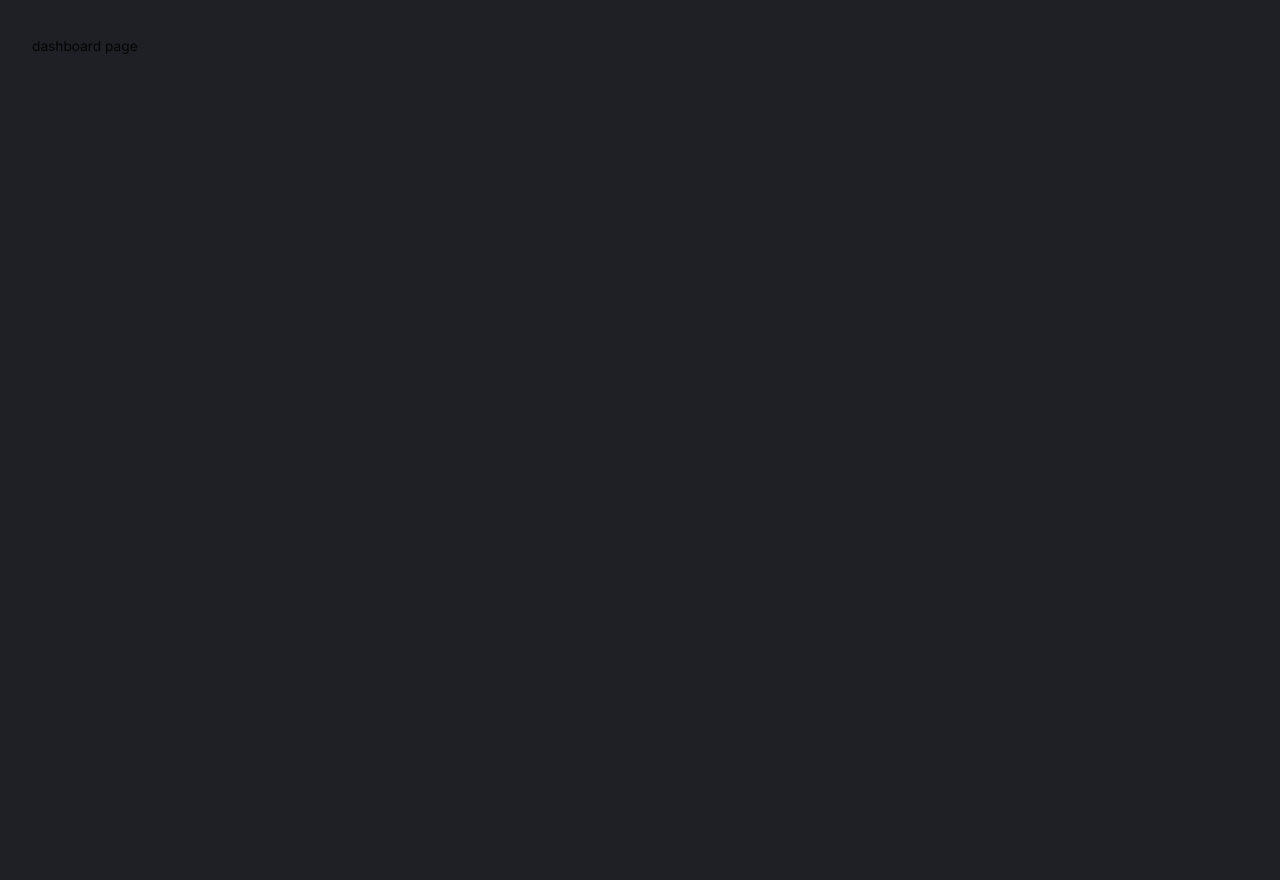
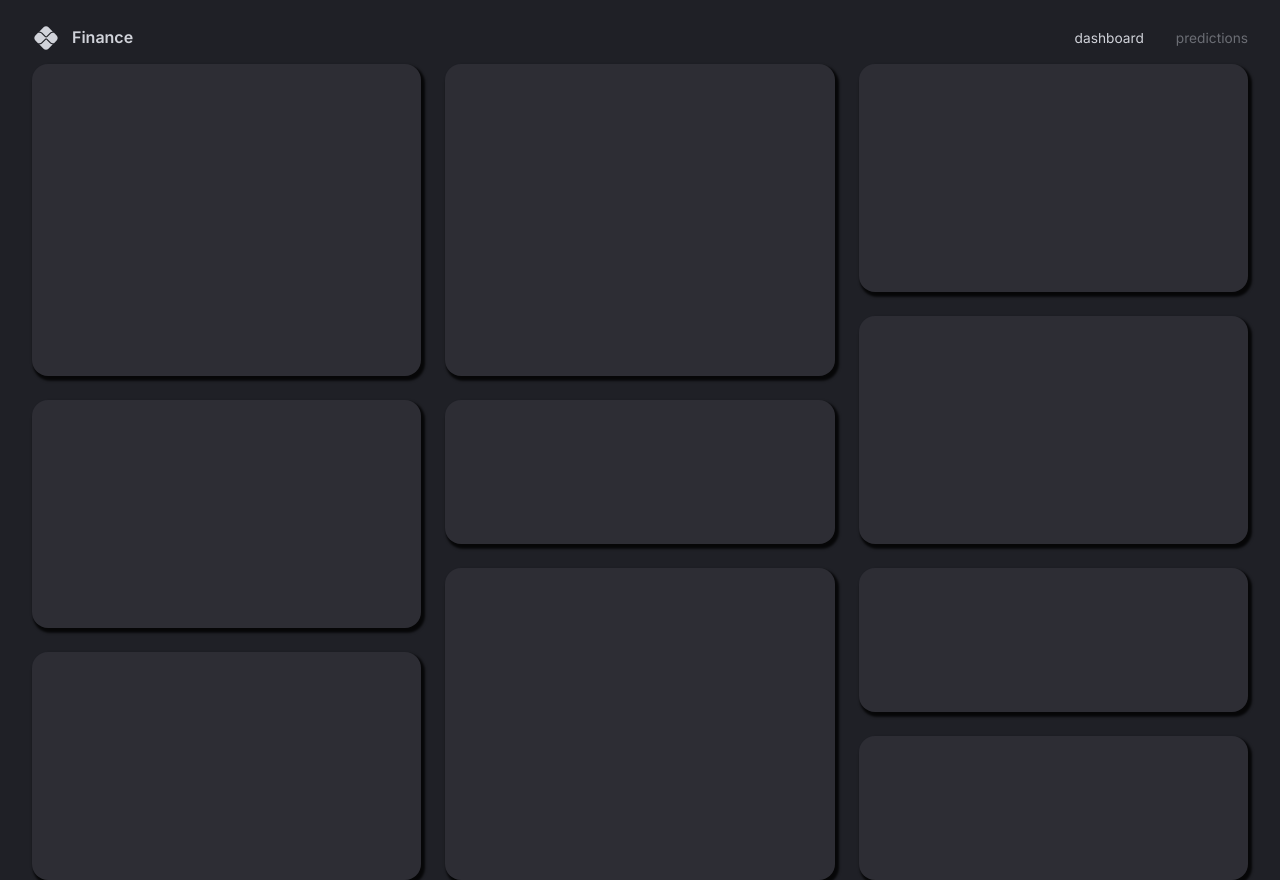
Before and after one commit to msbolton/finance, a React (Vite) app in the folder client/: page / in a window 1280 px wide. Before the commit the page ends 800 px from the top, so only its background shows below. Built offline with nearby package versions, Linux system fonts and the light colour scheme.

Commit message:
Added grid layout for dashboard

```diff
--- a/client/src/App.tsx
+++ b/client/src/App.tsx
@@ -4,6 +4,7 @@
 import { themeSettings } from "./theme";
 import { BrowserRouter, Route, Routes } from "react-router-dom";
 import Navbar from "@/scenes/navbar";
+import Dashboard from "@/scenes/dashboard";
 
 function App() {
   const theme = useMemo(() => createTheme(themeSettings), []);
@@ -15,7 +16,7 @@
           <Box width="100%" height="100%" padding="1rem 2rem 4rem 2rem">
             <Navbar />
             <Routes>
-              <Route path="/" element={<div>dashboard page</div>} />
+              <Route path="/" element={<Dashboard />} />
               <Route
                 path="/predictions"
                 element={<div>predictions page</div>}
--- /dev/null
+++ b/client/src/components/DashboardBox.tsx
@@ -0,0 +1,10 @@
+import { Box } from "@mui/material";
+import { styled } from "@mui/system";
+
+const DashboardBox = styled(Box)(({ theme }) => ({
+  backgroundColor: theme.palette.background.light,
+  borderRadius: "1rem",
+  boxShadow: "0.15rem 0.2rem 0.15rem 0.1rem rgba(0, 0, 0, .8)",
+}));
+
+export default DashboardBox;
--- /dev/null
+++ b/client/src/scenes/dashboard/Row1.tsx
@@ -0,0 +1,16 @@
+import DashboardBox from "@/components/DashboardBox";
+import React from "react";
+
+type Props = {};
+
+const Row1 = (props: Props) => {
+  return (
+    <>
+      <DashboardBox gridArea="a"></DashboardBox>
+      <DashboardBox gridArea="b"></DashboardBox>
+      <DashboardBox gridArea="c"></DashboardBox>
+    </>
+  );
+};
+
+export default Row1;
--- /dev/null
+++ b/client/src/scenes/dashboard/Row2.tsx
@@ -0,0 +1,16 @@
+import DashboardBox from "@/components/DashboardBox";
+import React from "react";
+
+type Props = {};
+
+const Row2 = (props: Props) => {
+  return (
+    <>
+      <DashboardBox gridArea="d"></DashboardBox>
+      <DashboardBox gridArea="e"></DashboardBox>
+      <DashboardBox gridArea="f"></DashboardBox>
+    </>
+  );
+};
+
+export default Row2;
--- /dev/null
+++ b/client/src/scenes/dashboard/Row3.tsx
@@ -0,0 +1,17 @@
+import DashboardBox from "@/components/DashboardBox";
+import React from "react";
+
+type Props = {};
+
+const Row3 = (props: Props) => {
+  return (
+    <>
+      <DashboardBox gridArea="g"></DashboardBox>
+      <DashboardBox gridArea="h"></DashboardBox>
+      <DashboardBox gridArea="i"></DashboardBox>
+      <DashboardBox gridArea="j"></DashboardBox>
+    </>
+  );
+};
+
+export default Row3;
--- /dev/null
+++ b/client/src/scenes/dashboard/index.tsx
@@ -0,0 +1,82 @@
+import { Box, useMediaQuery, useTheme } from "@mui/material";
+import React from "react";
+import Row1 from "./Row1";
+import Row2 from "./Row2";
+import Row3 from "./Row3";
+
+const gridTemplateLargeScreens = `
+    "a b c"
+    "a b c"
+    "a b c"
+    "a b f"
+    "d e f"
+    "d e f"
+    "d h i"
+    "g h i"
+    "g h j"
+    "g h j"
+`;
+
+const gridTemplateSmallScreens = `
+    "a"
+    "a"
+    "a"
+    "a"
+    "b"
+    "b"
+    "b"
+    "b"
+    "c"
+    "c"
+    "c"
+    "d"
+    "d"
+    "d"
+    "e"
+    "e"
+    "f"
+    "f"
+    "f"
+    "g"
+    "g"
+    "g"
+    "h"
+    "h"
+    "h"
+    "h"
+    "i"
+    "i"
+    "j"
+    "j"
+`;
+
+const Dashboard = () => {
+  const isAboveMediumScreens = useMediaQuery("(min-width: 1200px)");
+  return (
+    <Box
+      width="100%"
+      height="100%"
+      display="grid"
+      gap="1.5rem"
+      sx={
+        isAboveMediumScreens
+          ? {
+              gridTemplateColumns: "repeat(3, minmax(370px, 1fr))",
+              gridTemplateRows: "repeat(10, minmax(60px, 1fr))",
+              gridTemplateAreas: gridTemplateLargeScreens,
+            }
+          : {
+              gridAutoColumns: "1fr",
+              gridAutoRows: "80px",
+              gridTemplateAreas: gridTemplateSmallScreens,
+            }
+      }
+    >
+      <Row1 />
+      <Row2 />
+      <Row3 />
+    </Box>
+  );
+};
+
+export default Dashboard;
--- a/client/src/scenes/navbar/index.tsx
+++ b/client/src/scenes/navbar/index.tsx
@@ -1,5 +1,6 @@
 import { useState } from "react";
 import { Link } from "react-router-dom";
+import PixIcon from "@mui/icons-material/Pix";
 import { Box, Typography, useTheme } from "@mui/material";
 import FlexBetween from "@/components/FlexBetween";
 
@@ -7,12 +8,45 @@
 
 const Navbar = (props: Props) => {
   const { palette } = useTheme();
+  const [selected, setSelected] = useState("dashboard");
   return (
-    <FlexBetween
-      mb="0.25rem"
-      padding="0.5rem 0rem"
-      color={palette.grey[300]}
-    ></FlexBetween>
+    <FlexBetween mb="0.25rem" padding="0.5rem 0rem" color={palette.grey[300]}>
+      {/* LEFT SIDE */}
+      <FlexBetween gap="0.75rem">
+        <PixIcon sx={{ fontSize: "28px" }} />
+        <Typography variant="h4" fontSize="16px">
+          Finance
+        </Typography>
+      </FlexBetween>
+
+      {/* RIGHT SIDE */}
+      <FlexBetween gap="2rem">
+        <Box sx={{ "&:hover": { color: palette.primary[100] } }}>
+          <Link
+            to="/"
+            onClick={() => setSelected("dashboard")}
+            style={{
+              color: selected === "dashboard" ? "inherit" : palette.grey[700],
+              textDecoration: "inherit",
+            }}
+          >
+            dashboard
+          </Link>
+        </Box>
+        <Box sx={{ "&:hover": { color: palette.primary[100] } }}>
+          <Link
+            to="/predictions"
+            onClick={() => setSelected("predictions")}
+            style={{
+              color: selected === "predictions" ? "inherit" : palette.grey[700],
+              textDecoration: "inherit",
+            }}
+          >
+            predictions
+          </Link>
+        </Box>
+      </FlexBetween>
+    </FlexBetween>
   );
 };
 
```
